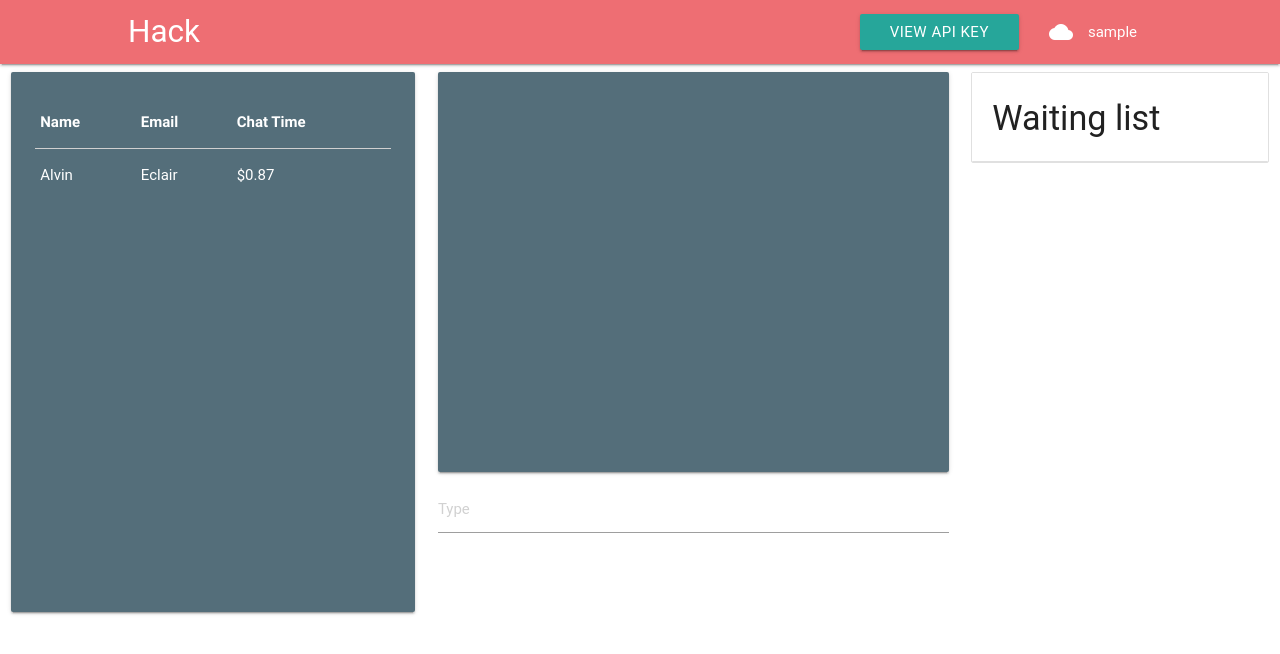
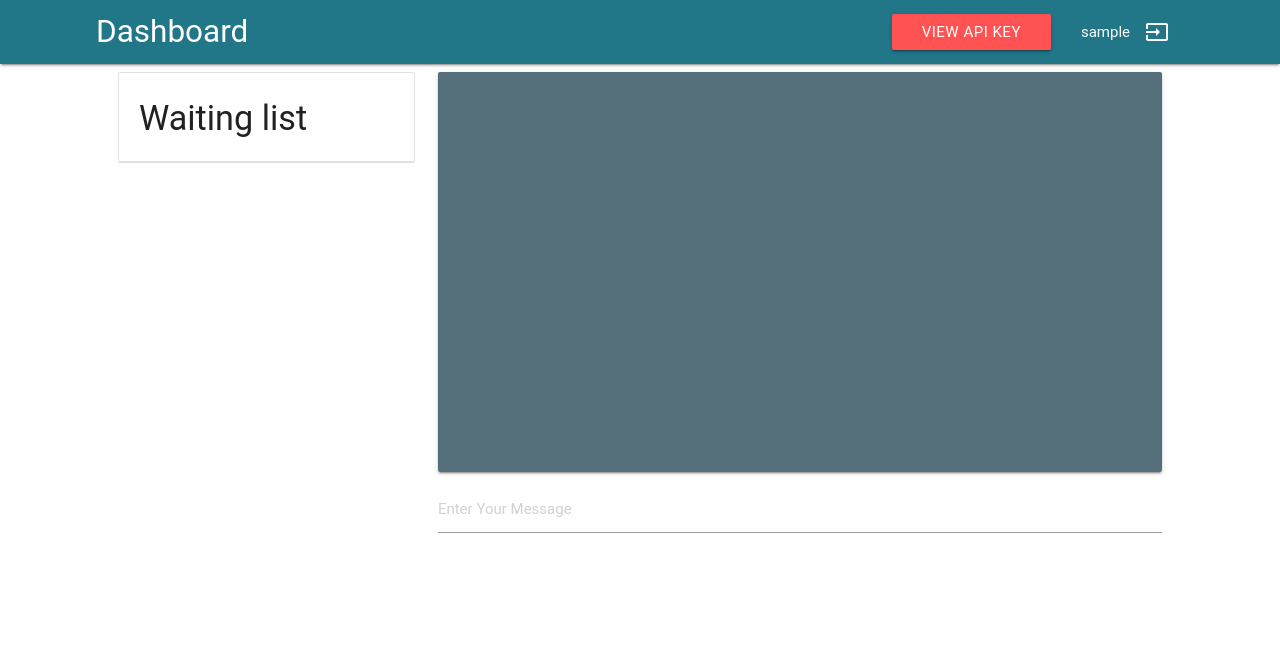
Before and after one commit to Herokux/smartSupport, a CakePHP app: the page made by smart_support/app/View/Clients/dashboard.ctp in a window 1280 px wide. Shown: the top 654 px of the page. Run offline with PHP 8.4 and a stand-in for CakePHP, Linux system fonts and the light colour scheme; the template is opened without the code that fills it: most values are stand-ins (such as "Sample title", 1, 10 or a date in 2020); data that the repository does not hold is empty; some libraries are stand-ins or nearby versions; some web fonts are replaced.

Commit message:
enhancing dashboard UI

```diff
--- a/smart_support/app/View/Clients/dashboard.ctp
+++ b/smart_support/app/View/Clients/dashboard.ctp
@@ -15,11 +15,11 @@
         <toaster-container toaster-options="{'time-out': 3000}"></toaster-container>
         <nav>
             <div class="nav-wrapper containx">
-                <a href="#" class="brand-logo">Hack</a>
+                <a href="#" class="brand-logo">Dashboard</a>
                 <ul id="nav-mobile" class="right hide-on-med-and-down">
                     <li><a class="waves-effect waves-light btn modal-trigger" href="#modal1">View API Key</a></li>
                     <li>
-                        <a class='dropdown-button' href='#' data-activates='dropdown1'><?php echo $userName; ?><i class="material-icons left">cloud</i></a>
+                        <a class='dropdown-button' href='#' data-activates='dropdown1'><?php echo $activeUser['User']['username']; ?><i class="material-icons right">input</i></a>
                         <ul id='dropdown1' class='dropdown-content'>
                             <li><?php echo $this->Html->link("Logout",array('controller'=>'Users','action'=>'logout'),array('escape' => false)); ?></li>
                         </ul>
@@ -66,55 +66,29 @@
         </div>
 
         <div class="row">
-            <div class="col s4">
-                <div class="card blue-grey darken-1">
-                    <div class="card-content white-text" style="height: 540px; overflow-y: scroll;">
-                        <table>
-                            <thead>
-                              <tr>
-                                  <th data-field="id">Name</th>
-                                  <th data-field="name">Email</th>
-                                  <th data-field="price">Chat Time</th>
-                              </tr>
-                            </thead>
+            <div class="col s3 offset-s1">
+                <ul class="collection with-header">
+                    <li class="collection-header"><h4>Waiting list</h4></li>
 
-                            <tbody>
-                              <tr>
-                                <td>Alvin</td>
-                                <td>Eclair</td>
-                                <td>$0.87</td>
-                              </tr>
-
-                            </tbody>
-                        </table>
-                    </div>
-
-                </div>
+                    <li class="collection-item" ng-repeat="y in CustomerDetails"><div>{{y.name}}<a href="#!" class="secondary-content" ng-click="startchat(sessionID, y.id)"><i class="material-icons">send</i></a></div></li>
+                </ul>
             </div>
-            <div class="col s5">
+            <div class="col s7">
                 <div class="card blue-grey darken-1">
                     <div class="card-content white-text" style="height: 400px; overflow-y: scroll;">
                         <ul ng-hide = "viewMessagebox">
-                            <li ng-repeat="z in clientMessages">{{z.message}}</li>
+                            <div class="chatinit">Chat Initialised</div>
+                            <span class="chatmessage">i am dummy</span>
+                            <span class="chatmessage" ng-repeat="z in clientMessages">{{z.message}}</span>
                         </ul>
 
                     </div>
                 </div>
                 <form ng-submit="clientSendMessageTrigger(currentMessage)">
                     <div class="input-field row">
-                        <input ng-model="currentMessage" type="tel" class="validate" placeholder="Type">
+                        <input ng-model="currentMessage" type="tel" class="validate" placeholder="Enter Your Message">
                     </div>
                 </form>
-            </div>
-
-            <div class="col s3">
-                <ul class="collection with-header">
-                    <li class="collection-header"><h4>Waiting list</h4></li>
-
-                    <li class="collection-item" ng-repeat="y in CustomerDetails"><div>{{y.name}}<a href="#!" class="secondary-content" ng-click="startchat(sessionID, y.id)"><i class="material-icons">send</i></a></div></li>
-
-
-                </ul>
             </div>
         </div>
     </div>
--- a/smart_support/app/webroot/css/client/dashboard.css
+++ b/smart_support/app/webroot/css/client/dashboard.css
@@ -1,5 +1,59 @@
 .containx {
-	width: 80%;
+	width: 85%;
 	margin-left: auto;
 	margin-right: auto;
 }
+nav {
+	background-color: #217688;
+}
+.btn {
+	background-color: #ff5252 !important;
+}
+
+.card::-webkit-scrollbar{
+	width:10px;
+}
+.card::-webkit-scrollbar-track{
+	-webkit-box-shadow:inset 0 0 6px rgba(1,1,1,0);
+}
+.card::-webkit-scrollbar-thumb{
+	background-color:#d32f2f;
+	border-radius:1px;
+}
+.card::-moz-scrollbar{
+	width:.8em;
+}
+.card::-moz-scrollbar-track{
+	-moz-box-shadow:inset 0 0 6px rgba(1,1,1,0);
+}
+.card::-moz-scrollbar-thumb{
+	background-color:#d32f2f;
+	outline:1px solid black;
+}
+body > div.main-body > div.row > div.col.s5 > form > div > input {
+	background-color: #aaa;
+	padding-left: 20px;
+	width: calc(100% - 20px);
+}
+.collection {
+	max-height: 460px;
+    overflow-y: scroll;
+}
+.chatmessage {
+	background-color: #224352;
+    max-width: calc(50% - 10px);
+    padding: 5px;
+    padding-left: 10px;
+    border-radius: 5px;
+}
+.chatinit {
+	background-color: #ffb300;
+    max-width: 135px;
+    padding: 5px;
+    border-radius: 5px;
+    margin-bottom: 20px;
+    margin-left: auto;
+    margin-right: auto;
+    font-weight: bold;
+    text-align: center;
+}
--- a/smart_support/app/webroot/css/style.css
+++ b/smart_support/app/webroot/css/style.css
@@ -7,7 +7,7 @@
 .valign-wrapper {
 	width: 100% !important;
 	height: 500px !important;
-	background-image: url("../img/homepage/parallax1.jpg");
+	background-image: url("../img/homepage/testimonial-bg.jpg");
 	background-position: center;
 	background-repeat: no-repeat;
 	background-size: cover;
```
